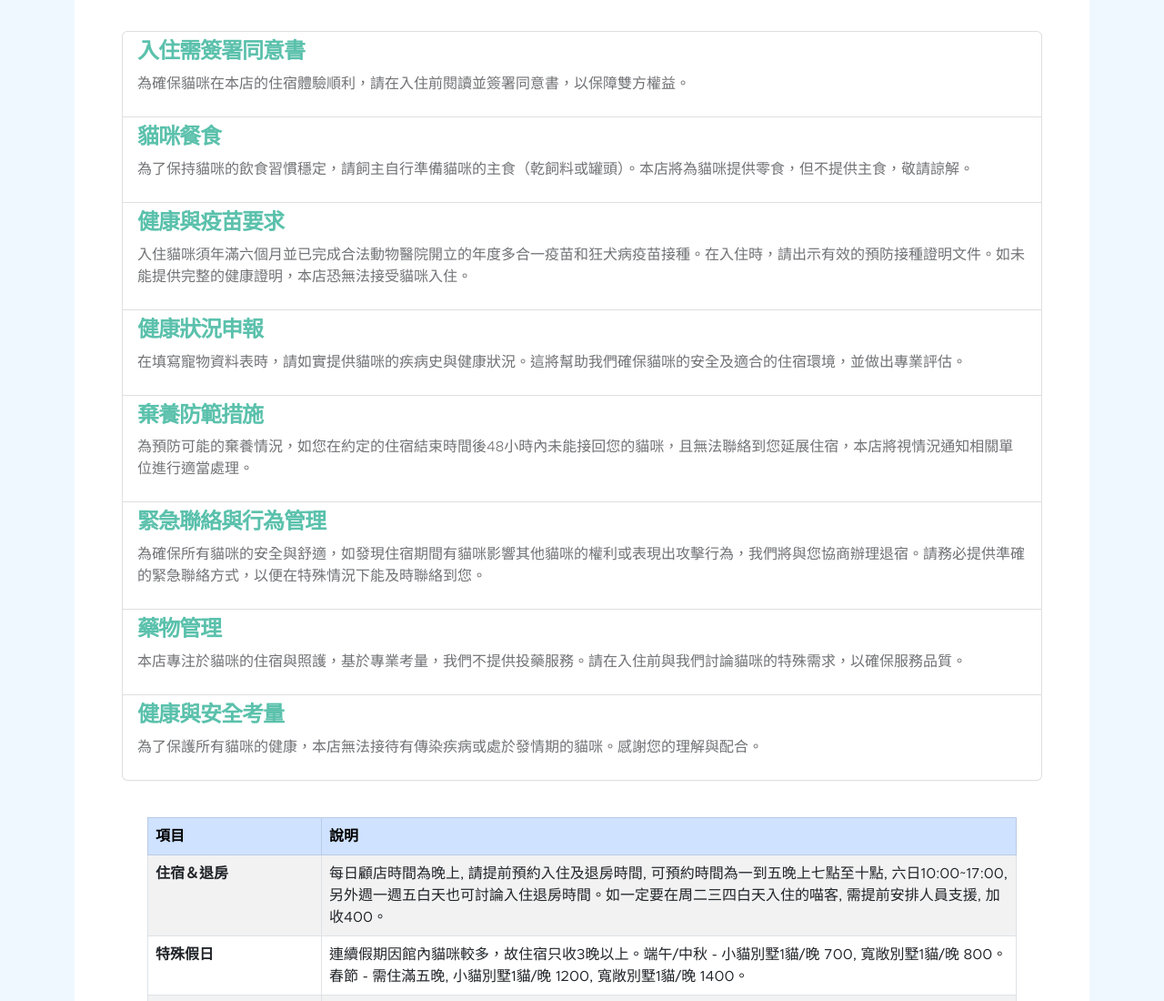
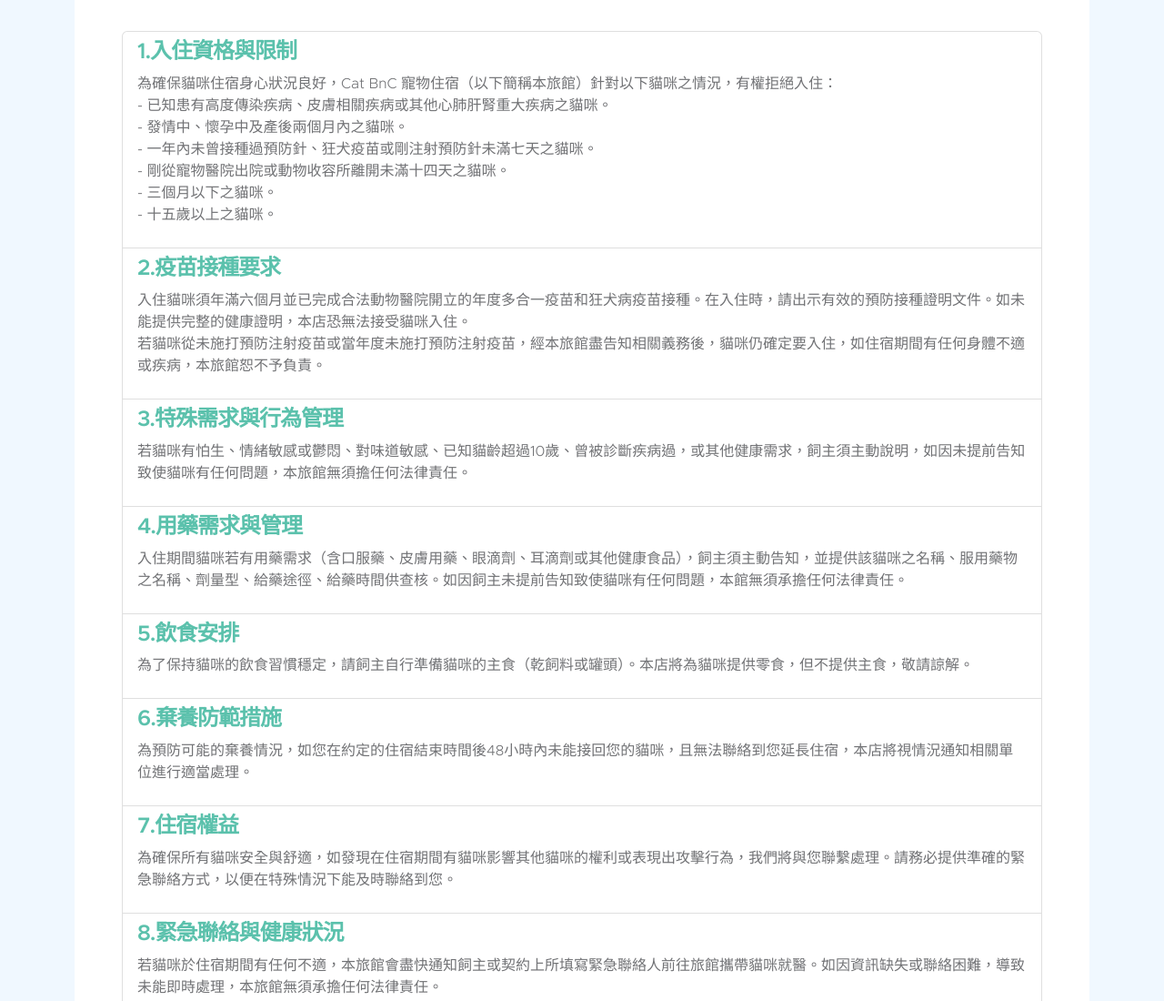
Before and after one commit to adong23664/CatB-C, a plain HTML site: page index.html in a window 1280 px wide. Shown: the part 1580-2680 px from the top of the page at 91% size. Drawn offline with nearby package versions, Linux system fonts and the light colour scheme.

Commit message:
feat: 更新包月價格，住宿規範

```diff
--- a/index.html
+++ b/index.html
@@ -282,51 +282,91 @@
                 <div class="container mt-5">
                   <ul class="list-group">
                     <li class="list-group-item">
-                      <h5>入住需簽署同意書</h5>
+                      <h5>1.入住資格與限制</h5>
                       <p>
-                        為確保貓咪在本店的住宿體驗順利，請在入住前閱讀並簽署同意書，以保障雙方權益。
+                        為確保貓咪住宿身心狀況良好，Cat BnC
+                        寵物住宿（以下簡稱本旅館）針對以下貓咪之情況，有權拒絕入住：<br />
+                        -
+                        已知患有高度傳染疾病、皮膚相關疾病或其他心肺肝腎重大疾病之貓咪。<br />
+                        - 發情中、懷孕中及產後兩個月內之貓咪。<br />
+                        -
+                        一年內未曾接種過預防針、狂犬疫苗或剛注射預防針未滿七天之貓咪。<br />
+                        - 剛從寵物醫院出院或動物收容所離開未滿十四天之貓咪。<br />
+                        - 三個月以下之貓咪。<br />
+                        - 十五歲以上之貓咪。<br />
                       </p>
                     </li>
                     <li class="list-group-item">
-                      <h5>貓咪餐食</h5>
+                      <h5>2.疫苗接種要求</h5>
+                      <p>
+                        入住貓咪須年滿六個月並已完成合法動物醫院開立的年度多合一疫苗和狂犬病疫苗接種。在入住時，請出示有效的預防接種證明文件。如未能提供完整的健康證明，本店恐無法接受貓咪入住。<br />
+                        若貓咪從未施打預防注射疫苗或當年度未施打預防注射疫苗，經本旅館盡告知相關義務後，貓咪仍確定要入住，如住宿期間有任何身體不適或疾病，本旅館恕不予負責。
+                      </p>
+                    </li>
+                    <li class="list-group-item">
+                      <h5>3.特殊需求與行為管理</h5>
+                      <p>
+                        若貓咪有怕生、情緒敏感或鬱悶、對味道敏感、已知貓齡超過10歲、曾被診斷疾病過，或其他健康需求，飼主須主動說明，如因未提前告知致使貓咪有任何問題，本旅館無須擔任何法律責任。
+                      </p>
+                    </li>
+                    <li class="list-group-item">
+                      <h5>4.用藥需求與管理</h5>
+                      <p>
+                        入住期間貓咪若有用藥需求（含口服藥、皮膚用藥、眼滴劑、耳滴劑或其他健康食品），飼主須主動告知，並提供該貓咪之名稱、服用藥物之名稱、劑量型、給藥途徑、給藥時間供查核。如因飼主未提前告知致使貓咪有任何問題，本館無須承擔任何法律責任。
+                      </p>
+                    </li>
+                    <li class="list-group-item">
+                      <h5>5.飲食安排</h5>
                       <p>
                         為了保持貓咪的飲食習慣穩定，請飼主自行準備貓咪的主食（乾飼料或罐頭）。本店將為貓咪提供零食，但不提供主食，敬請諒解。
                       </p>
                     </li>
                     <li class="list-group-item">
-                      <h5>健康與疫苗要求</h5>
+                      <h5>6.棄養防範措施</h5>
                       <p>
-                        入住貓咪須年滿六個月並已完成合法動物醫院開立的年度多合一疫苗和狂犬病疫苗接種。在入住時，請出示有效的預防接種證明文件。如未能提供完整的健康證明，本店恐無法接受貓咪入住。
+                        為預防可能的棄養情況，如您在約定的住宿結束時間後48小時內未能接回您的貓咪，且無法聯絡到您延長住宿，本店將視情況通知相關單位進行適當處理。
                       </p>
                     </li>
                     <li class="list-group-item">
-                      <h5>健康狀況申報</h5>
+                      <h5>7.住宿權益</h5>
                       <p>
-                        在填寫寵物資料表時，請如實提供貓咪的疾病史與健康狀況。這將幫助我們確保貓咪的安全及適合的住宿環境，並做出專業評估。
+                        為確保所有貓咪安全與舒適，如發現在住宿期間有貓咪影響其他貓咪的權利或表現出攻擊行為，我們將與您聯繫處理。請務必提供準確的緊急聯絡方式，以便在特殊情況下能及時聯絡到您。
                       </p>
                     </li>
                     <li class="list-group-item">
-                      <h5>棄養防範措施</h5>
+                      <h5>8.緊急聯絡與健康狀況</h5>
                       <p>
-                        為預防可能的棄養情況，如您在約定的住宿結束時間後48小時內未能接回您的貓咪，且無法聯絡到您延展住宿，本店將視情況通知相關單位進行適當處理。
+                        若貓咪於住宿期間有任何不適，本旅館會盡快通知飼主或契約上所填寫緊急聯絡人前往旅館攜帶貓咪就醫。如因資訊缺失或聯絡困難，導致未能即時處理，本旅館無須承擔任何法律責任。
                       </p>
                     </li>
                     <li class="list-group-item">
-                      <h5>緊急聯絡與行為管理</h5>
+                      <h5>9.醫療與額外服務</h5>
                       <p>
-                        為確保所有貓咪的安全與舒適，如發現住宿期間有貓咪影響其他貓咪的權利或表現出攻擊行為，我們將與您協商辦理退宿。請務必提供準確的緊急聯絡方式，以便在特殊情況下能及時聯絡到您。
+                        若住宿貓咪需美容、獸醫診治、醫療護理等需額外收費之服務，在經飼主同意由本旅館職員代為攜寵物至指定獸醫診所（若未指定診所則送至就近動物醫院）就醫之情況下，相關費用採實報實銷，另需額外收取車馬費新台幣100元。
                       </p>
                     </li>
                     <li class="list-group-item">
-                      <h5>藥物管理</h5>
+                      <h5>10.藥物管理</h5>
                       <p>
-                        本店專注於貓咪的住宿與照護，基於專業考量，我們不提供投藥服務。請在入住前與我們討論貓咪的特殊需求，以確保服務品質。
+                        本旅館主要負責貓咪的住宿與照護，基於專業考量，我們不提供投藥服務。請在入住前與我們討論貓咪的特殊需求，以確保服務品質。
                       </p>
                     </li>
                     <li class="list-group-item">
-                      <h5>健康與安全考量</h5>
+                      <h5>11.誠實告知義務</h5>
                       <p>
-                        為了保護所有貓咪的健康，本店無法接待有傳染疾病或處於發情期的貓咪。感謝您的理解與配合。
+                        所有於本旅館住宿的貓咪，飼主應盡告知義務，若因未事先說明清楚貓咪的詳細情況（惡意隱瞞）導致住宿之貓咪受傷、遺失、懷孕、生病甚至死亡，則住宿期間一切風險由飼主承擔，本旅館一概不負責。
+                      </p>
+                    </li>
+                    <li class="list-group-item">
+                      <h5>12.住宿期間意外或死亡處理</h5>
+                      <p>
+                        若貓咪於住宿期間不幸離世，本旅館會盡快聯絡飼主、緊急聯絡人。若3天內未能聯絡上飼主告知如何處理遺體，本旅館有權替飼主安排善終服務，無須取得飼主同意，飼主須負責支付相關費用。
+                      </p>
+                    </li>
+                    <li class="list-group-item">
+                      <h5>13.保姆責任與賠償</h5>
+                      <p>
+                        寵物在保姆照顧過程中，經法定程序判定為保姆疏失造成意外，導致寵物受傷，保姆需負損害賠償責任。
                       </p>
                     </li>
                   </ul>
@@ -357,8 +397,8 @@
                         <th scope="row">特殊假日</th>
                         <td>
                           連續假期因館內貓咪較多，故住宿只收3晚以上。端午/中秋 -
-                          小貓別墅1貓/晚 700, 寬敞別墅1貓/晚 800。春節 -
-                          需住滿五晚, 小貓別墅1貓/晚 1200, 寬敞別墅1貓/晚 1400。
+                          小貓別墅1貓/晚 700, 寬敞別墅1貓/晚 700。春節 -
+                          需住滿五晚, 小貓別墅1貓/晚 700, 寬敞別墅1貓/晚 700。
                         </td>
                       </tr>
                       <tr>
```
